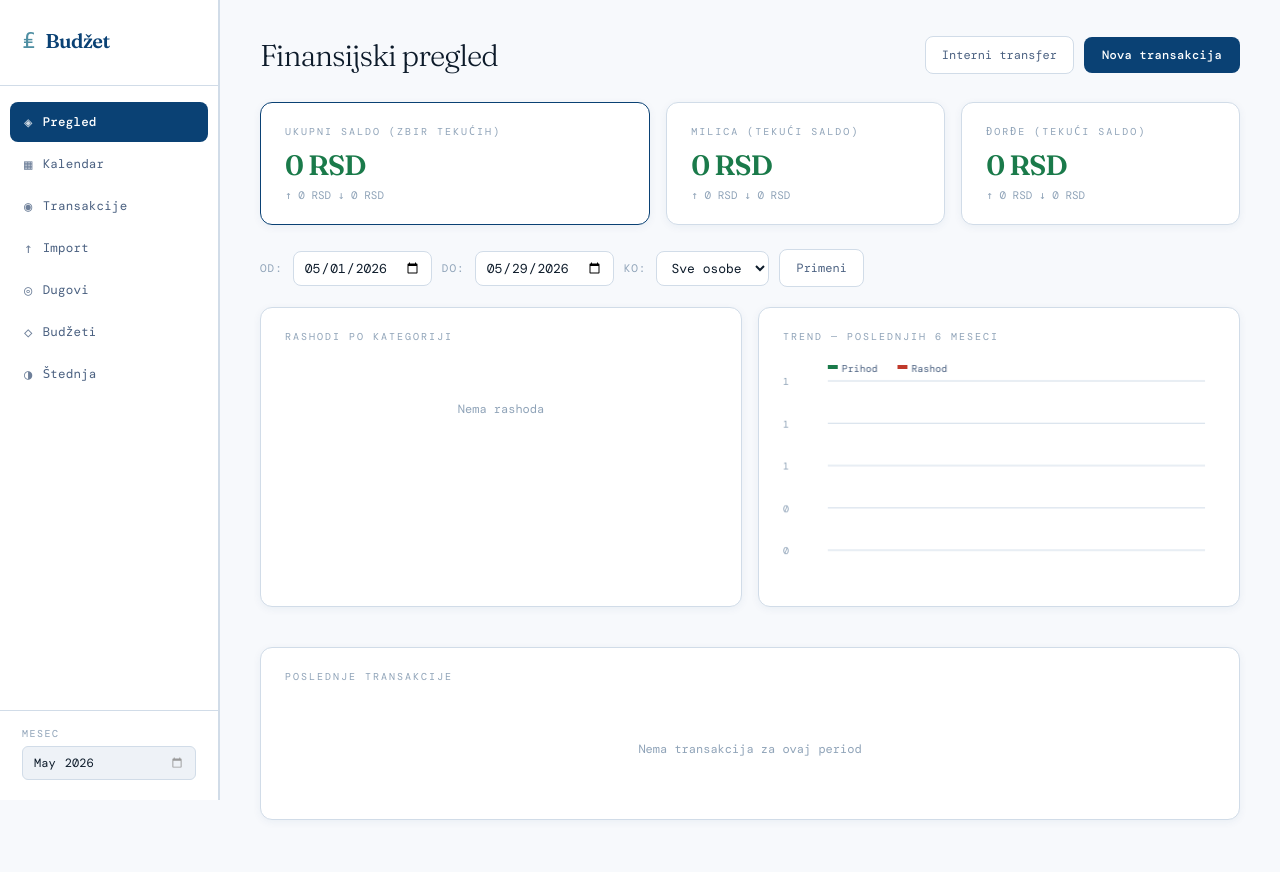
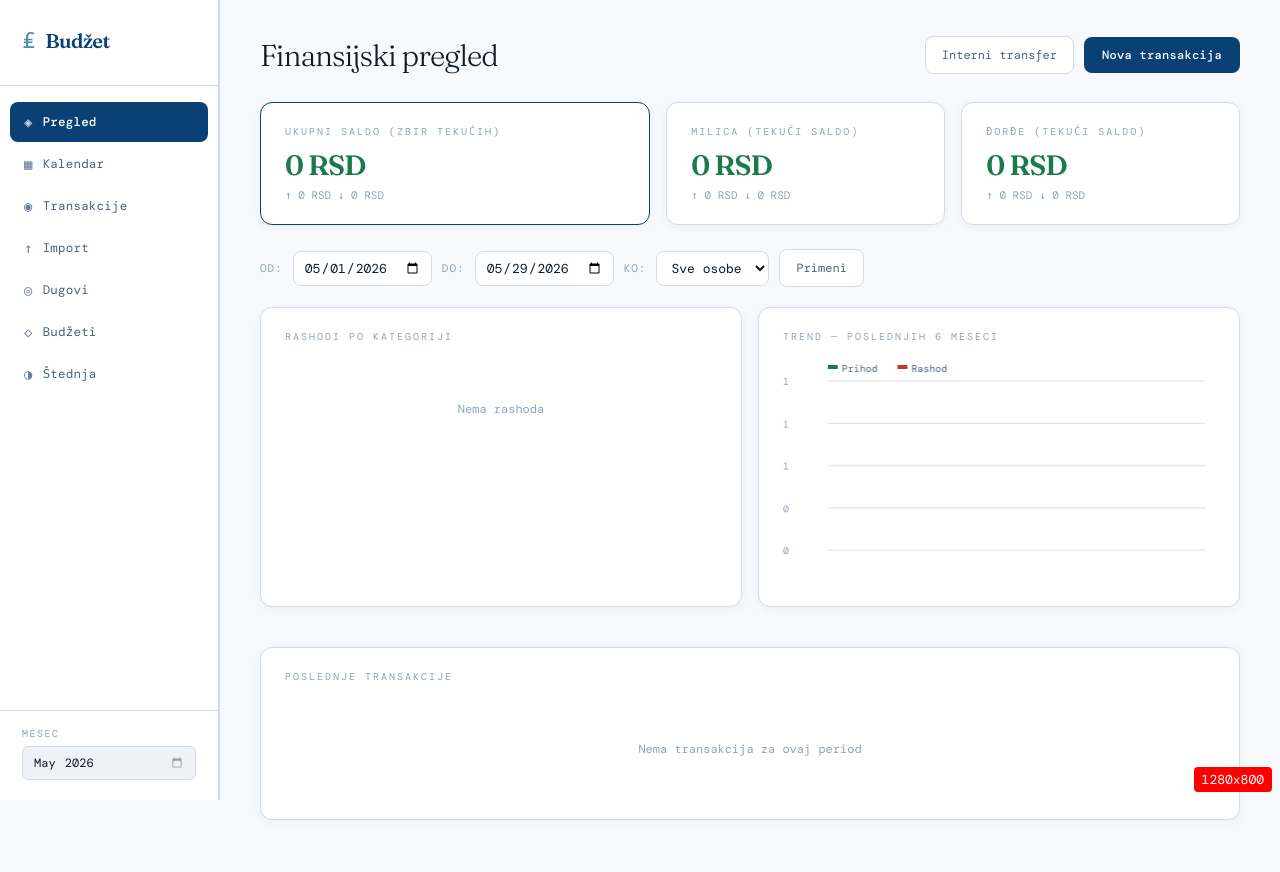
Before and after one commit to djordje2311/ETA, a Flask app: page / in a window 1280 px wide. Run offline with Flask 3, Linux system fonts and the light colour scheme; data comes from the database, SQL or seed files in the repository; data that the repository does not hold is empty; some web fonts are replaced.

Commit message:
Add temporary viewport debug overlay

```diff
--- a/templates/index.html
+++ b/templates/index.html
@@ -537,5 +537,7 @@
   window.INCOME_CATEGORIES  = {{ income_categories  | tojson }};
 </script>
 <script src="/static/js/importer.js"></script>
+<div id="_vw" style="position:fixed;bottom:8px;right:8px;background:red;color:#fff;padding:4px 8px;border-radius:4px;z-index:99999;font-size:13px;pointer-events:none;"></div>
+<script>document.getElementById('_vw').textContent = window.innerWidth + 'x' + window.innerHeight;</script>
 </body>
 </html>
```
